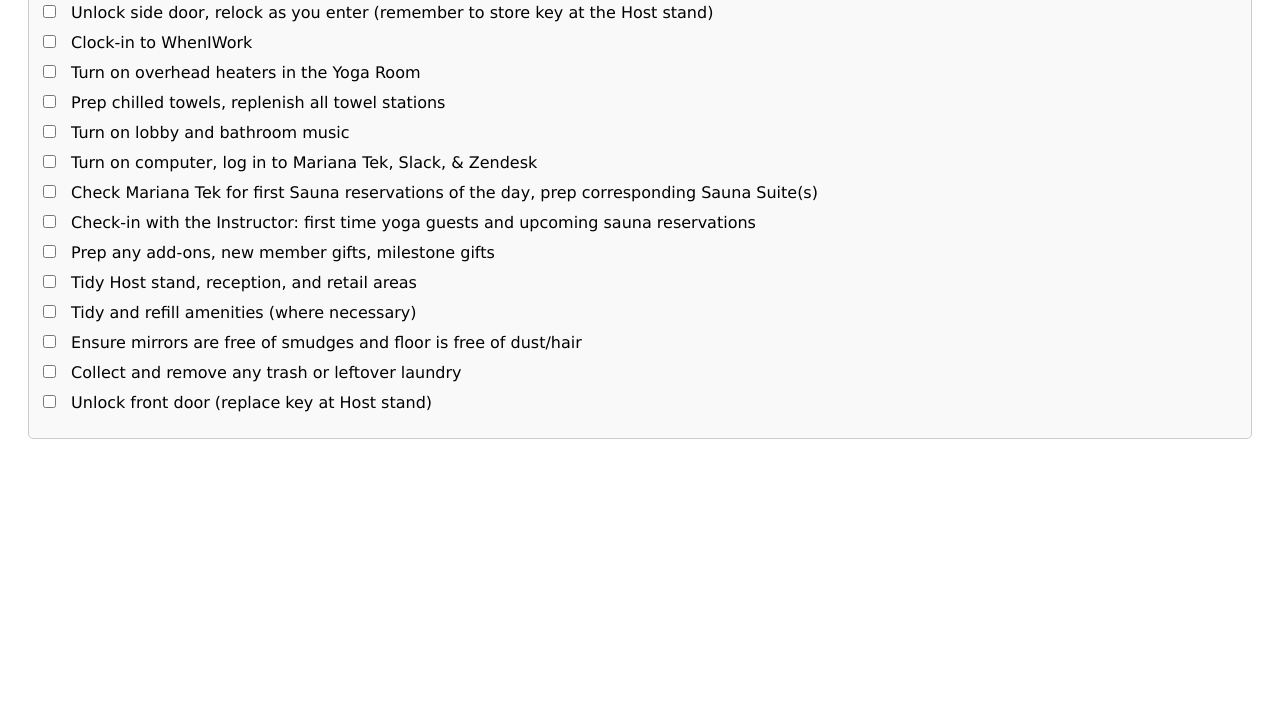
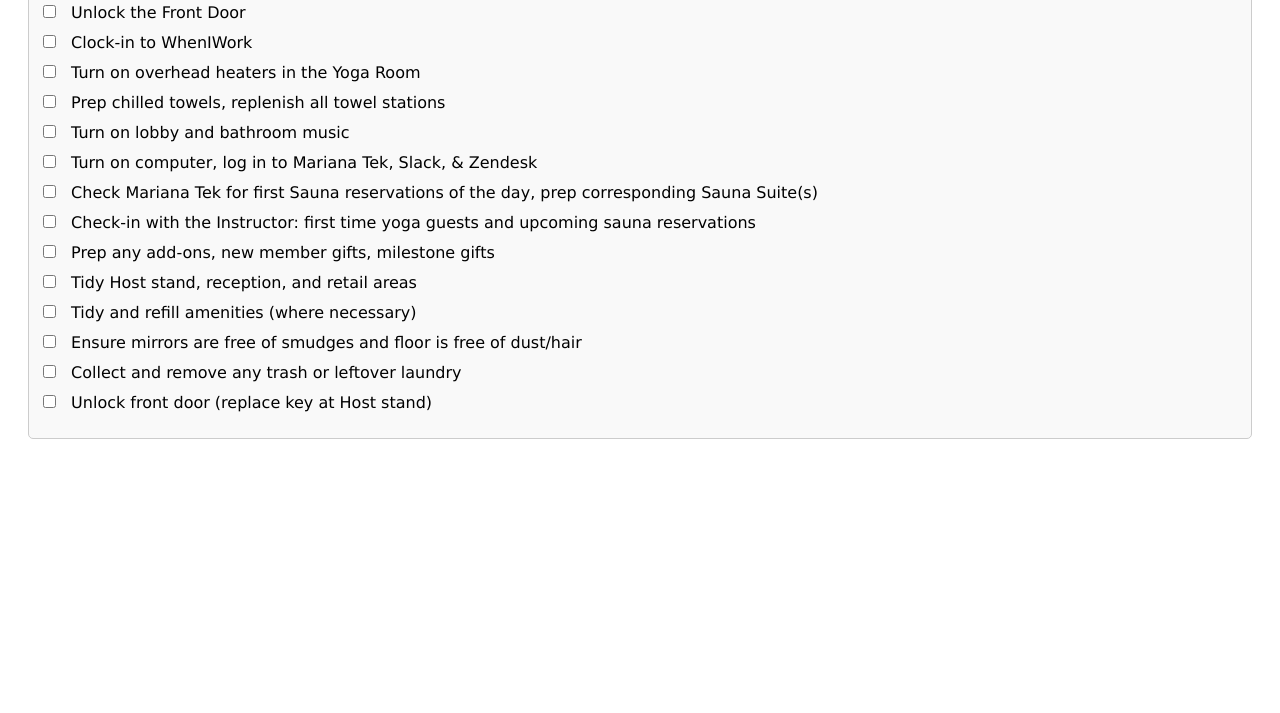
Before and after one commit to w3llow/openingchecklist, a plain HTML site: page index.html in a window 1280 px wide. Shown: the part 87-800 px from the top of the page. Drawn offline with Linux system fonts and the light colour scheme.

Commit message:
Update index.html

```diff
--- a/index.html
+++ b/index.html
@@ -32,7 +32,7 @@
   <div class="checklist">
     <h3>Opening Checklist</h3>
     <ul>
-      <li><input type="checkbox"> Unlock side door, relock as you enter (remember to store key at the Host stand)</li>
+      <li><input type="checkbox"> Unlock the Front Door </li>
       <li><input type="checkbox"> Clock-in to WhenIWork</li>
       <li><input type="checkbox"> Turn on overhead heaters in the Yoga Room</li>
       <li><input type="checkbox"> Prep chilled towels, replenish all towel stations</li>
```
